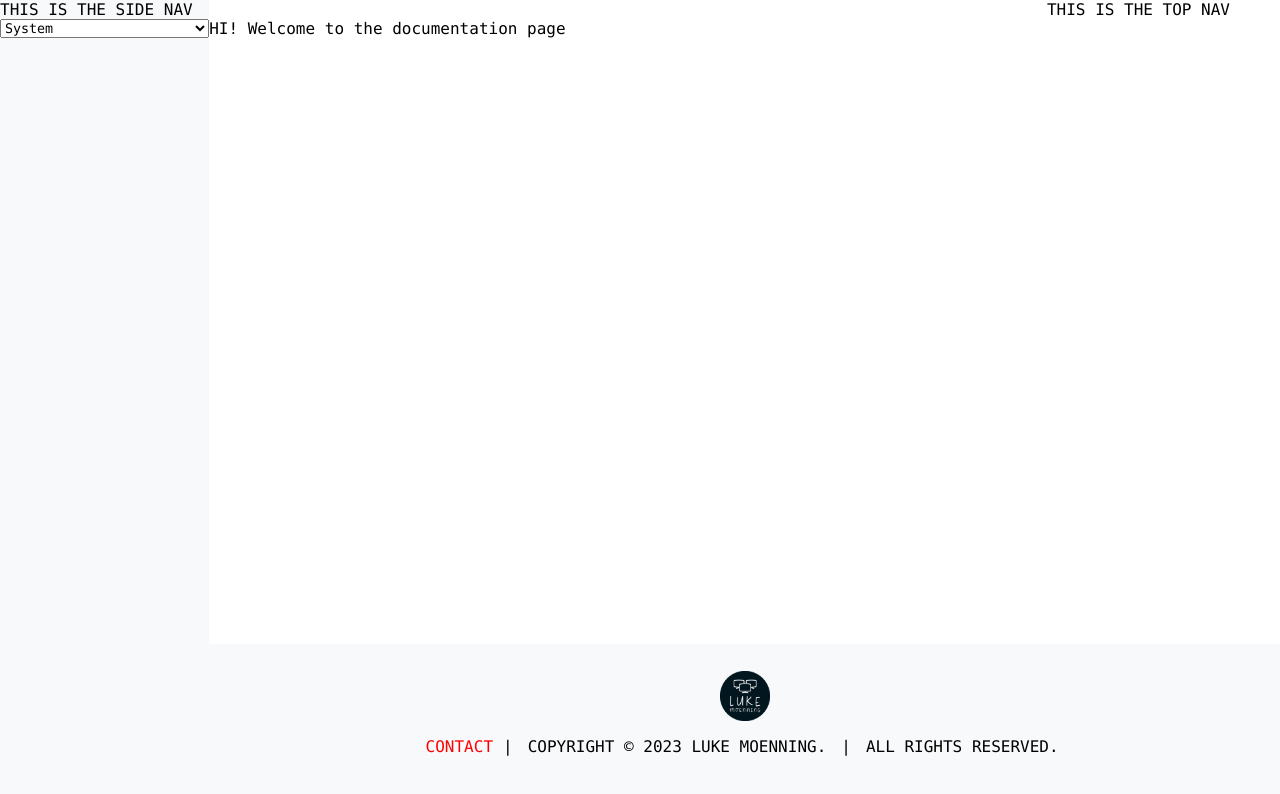
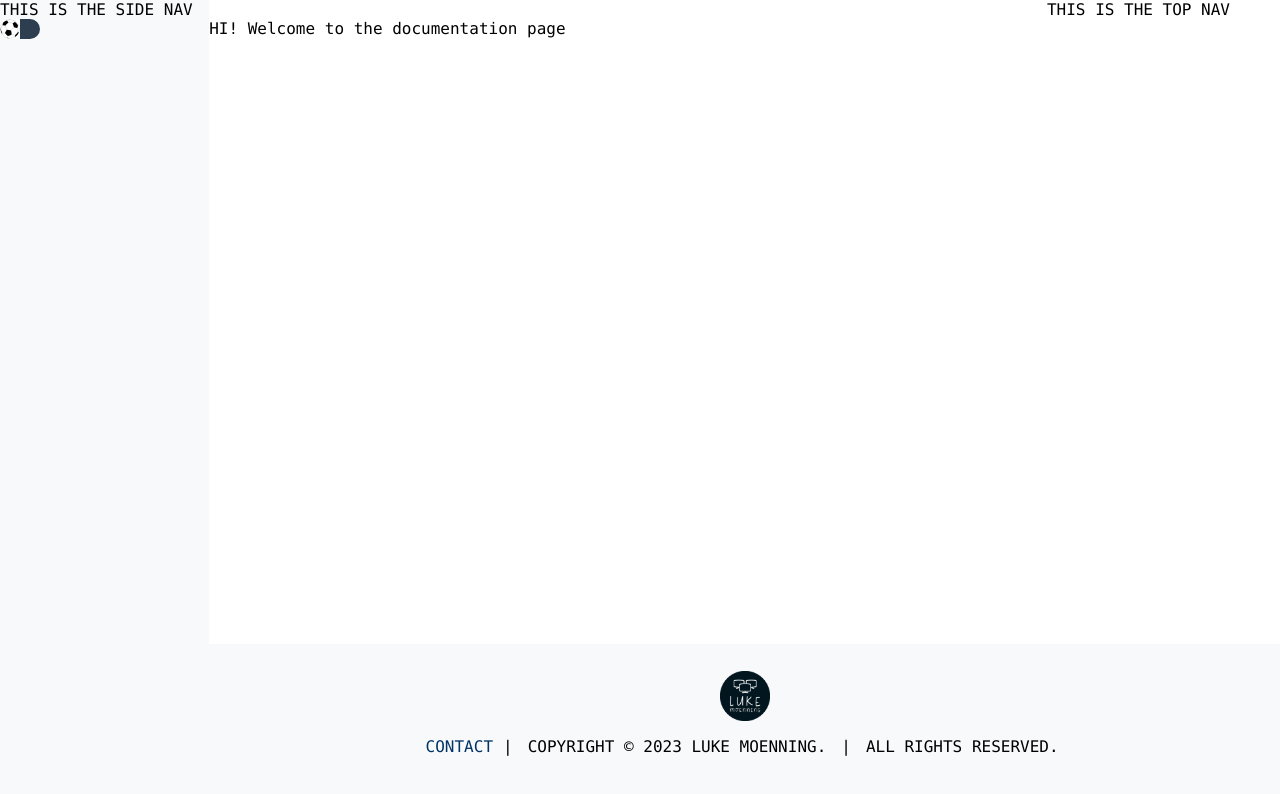
Before and after one commit to lukemoenning/api-portfolio, a Next.js app in the folder client/: page / in a window 1280 px wide. Shown: the top 794 px of the page. Built offline with nearby package versions, Linux system fonts and the light colour scheme.

Commit message:
more work with theme toggle

```diff
--- a/client/app/components/page-layout/page-layout.styles.ts
+++ b/client/app/components/page-layout/page-layout.styles.ts
@@ -2,6 +2,7 @@ import styled from 'styled-components'
 
 export const PageLayoutWrapper = styled.div`
   display: flex;
+  background-color: var(--background);
 `
 
 export const PageLayoutContentWrapper = styled.div`
--- a/client/app/components/theme-toggle/theme-toggle.styles.ts
+++ b/client/app/components/theme-toggle/theme-toggle.styles.ts
@@ -0,0 +1,21 @@
+import styled from 'styled-components'
+
+export const ThemeToggleWrapper = styled.div`
+  width: 40px;
+  height: 20px;
+  background: linear-gradient(90deg, #fff 50%, #2c3e50 50%);
+  border-radius: 15px;
+  position: relative;
+  cursor: pointer;
+`
+
+export const SoccerBall = styled.div<{ theme: string }>`
+  width: 20px;
+  height: 20px;
+  background: url('/images/theme-toggle.svg') no-repeat center;
+  background-size: cover;
+  border-radius: 50%;
+  position: absolute;
+  transition: 0.3s ease-in-out;
+  left: ${(props) => (props.theme === 'dark' ? '50%' : '0')};
+`
--- a/client/app/components/theme-toggle/theme-toggle.tsx
+++ b/client/app/components/theme-toggle/theme-toggle.tsx
@@ -2,8 +2,10 @@ import { useEffect, useState } from 'react'
 
 import { useTheme } from 'next-themes'
 
+import * as S from './theme-toggle.styles'
+
 const ThemeSwitch: React.FC = () => {
-  const [mounted, setMounted] = useState(false)
+  const [mounted, setMounted] = useState<boolean>(false)
   const { theme, setTheme } = useTheme()
 
   // useEffect only runs on the client, so now we can safely show the UI
@@ -15,12 +17,14 @@ const ThemeSwitch: React.FC = () => {
     return null
   }
 
+  const toggleThemeHandler = () => {
+    setTheme(theme === 'dark' ? 'light' : 'dark')
+  }
+
   return (
-    <select value={theme} onChange={(e) => setTheme(e.target.value)}>
-      <option value="system">System</option>
-      <option value="dark">Dark</option>
-      <option value="light">Light</option>
-    </select>
+    <S.ThemeToggleWrapper onClick={toggleThemeHandler}>
+      <S.SoccerBall theme={theme} />
+    </S.ThemeToggleWrapper>
   )
 }
 
--- a/client/app/libs/theme.ts
+++ b/client/app/libs/theme.ts
@@ -2,9 +2,9 @@ import { createGlobalStyle } from 'styled-components'
 
 export const GlobalTheme = createGlobalStyle`
   :root {
-    --background: #fff;
-    --text-color: #000;
-    --primary-color: #ff0000;
+    --background: #ffffff;
+    --text-color: #000000;
+    --primary-color: #003366;
     --secondary-color: #6C757D;
     --tertiary-color: #28A745;
     --sidenav-color: #F8F9FA;
@@ -12,9 +12,9 @@ export const GlobalTheme = createGlobalStyle`
   }
 
   [data-theme="dark"] {
-    --background: #000;
-    --text-color: #FFF;
-    --primary-color: #FFF;
+    --background: #000000;
+    --text-color: #ffffff;
+    --primary-color: #66b2ff;
     --secondary-color: #1B2631;
     --tertiary-color: #145A32;
     --sidenav-color: #1B2631;
```
Also changed, not shown: client/public/images/theme-toggle.svg (added).
